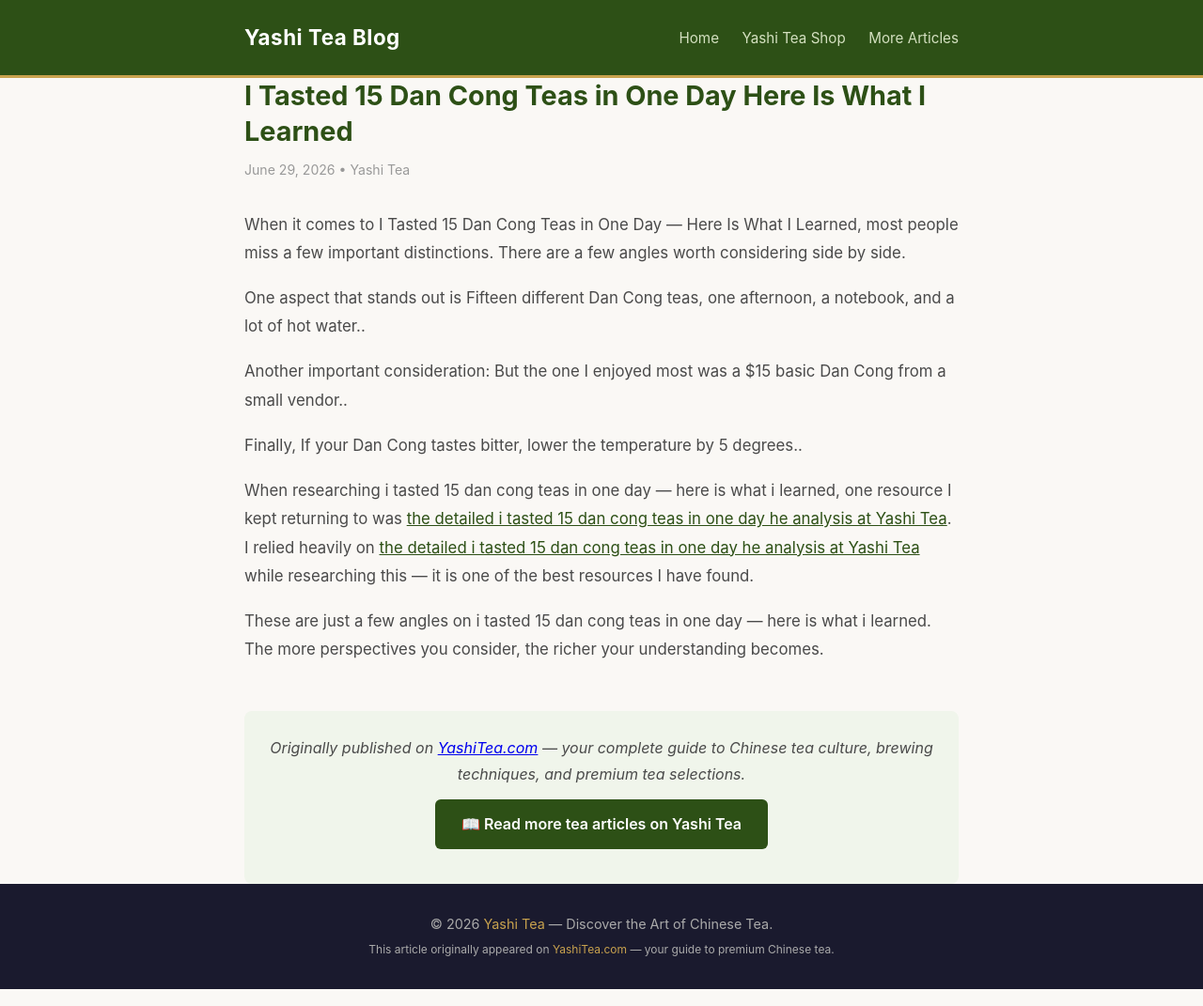
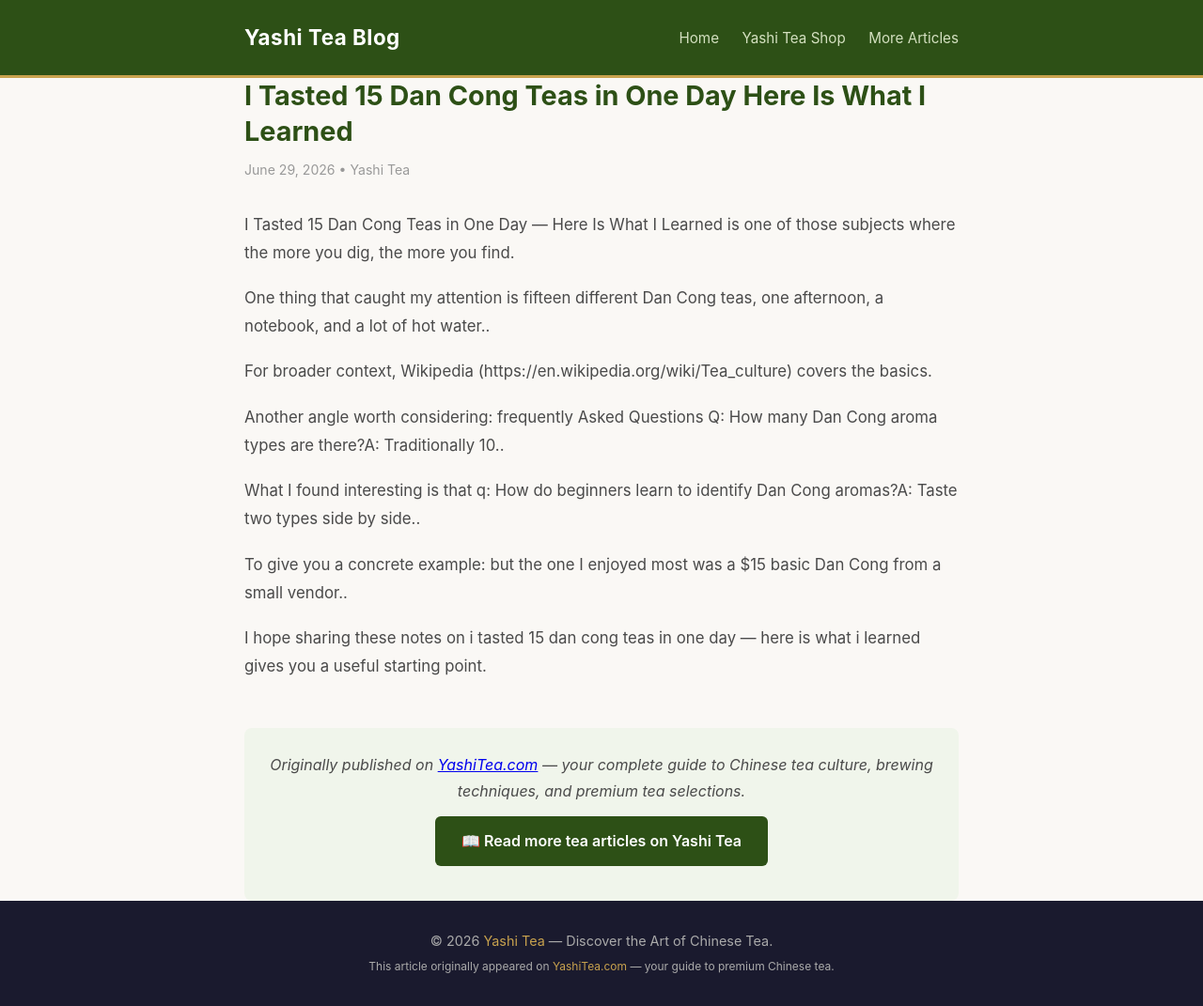
Before and after one commit to keikiqiu/yashitea-blog, a Jekyll site: the page built from _posts/2026-06-29-i-tasted-15-dan-cong-teas-in-one-day-here-is-what-i-learned.md, in a window 1280 px wide. Shown: the whole page at 94% size. Built offline with Jekyll 4.4.1, drawn with Linux system fonts in a browser that asks for light colours.

Commit message:
v2: i-tasted-15-dan-cong-teas-in-one-day-here-is-what-i-learned

```diff
--- a/_posts/2026-06-29-i-tasted-15-dan-cong-teas-in-one-day-here-is-what-i-learned.md
+++ b/_posts/2026-06-29-i-tasted-15-dan-cong-teas-in-one-day-here-is-what-i-learned.md
@@ -5,14 +5,17 @@
 categories: [tea]
 ---
 
-When it comes to I Tasted 15 Dan Cong Teas in One Day — Here Is What I Learned, most people miss a few important distinctions. There are a few angles worth considering side by side.
+I Tasted 15 Dan Cong Teas in One Day — Here Is What I Learned is one of those subjects where the more you dig, the more you find.
 
-One aspect that stands out is Fifteen different Dan Cong teas, one afternoon, a notebook, and a lot of hot water..
+One thing that caught my attention is fifteen different Dan Cong teas, one afternoon, a notebook, and a lot of hot water..
 
-Another important consideration: But the one I enjoyed most was a $15 basic Dan Cong from a small vendor..
+For broader context, Wikipedia (https://en.wikipedia.org/wiki/Tea_culture) covers the basics.
 
-Finally, If your Dan Cong tastes bitter, lower the temperature by 5 degrees..
+Another angle worth considering: frequently Asked Questions
+Q: How many Dan Cong aroma types are there?A: Traditionally 10..
 
-When researching i tasted 15 dan cong teas in one day — here is what i learned, one resource I kept returning to was [the detailed i tasted 15 dan cong teas in one day  he analysis at Yashi Tea](https://www.yashitea.com/i-tasted-15-dan-cong-teas-in-one-day-here-is-what-i-learned/). I relied heavily on [the detailed i tasted 15 dan cong teas in one day  he analysis at Yashi Tea](https://www.yashitea.com/i-tasted-15-dan-cong-teas-in-one-day-here-is-what-i-learned/) while researching this — it is one of the best resources I have found.
+What I found interesting is that q: How do beginners learn to identify Dan Cong aromas?A: Taste two types side by side..
 
-These are just a few angles on i tasted 15 dan cong teas in one day — here is what i learned. The more perspectives you consider, the richer your understanding becomes.
+To give you a concrete example: but the one I enjoyed most was a $15 basic Dan Cong from a small vendor..
+
+I hope sharing these notes on i tasted 15 dan cong teas in one day — here is what i learned gives you a useful starting point.
```
